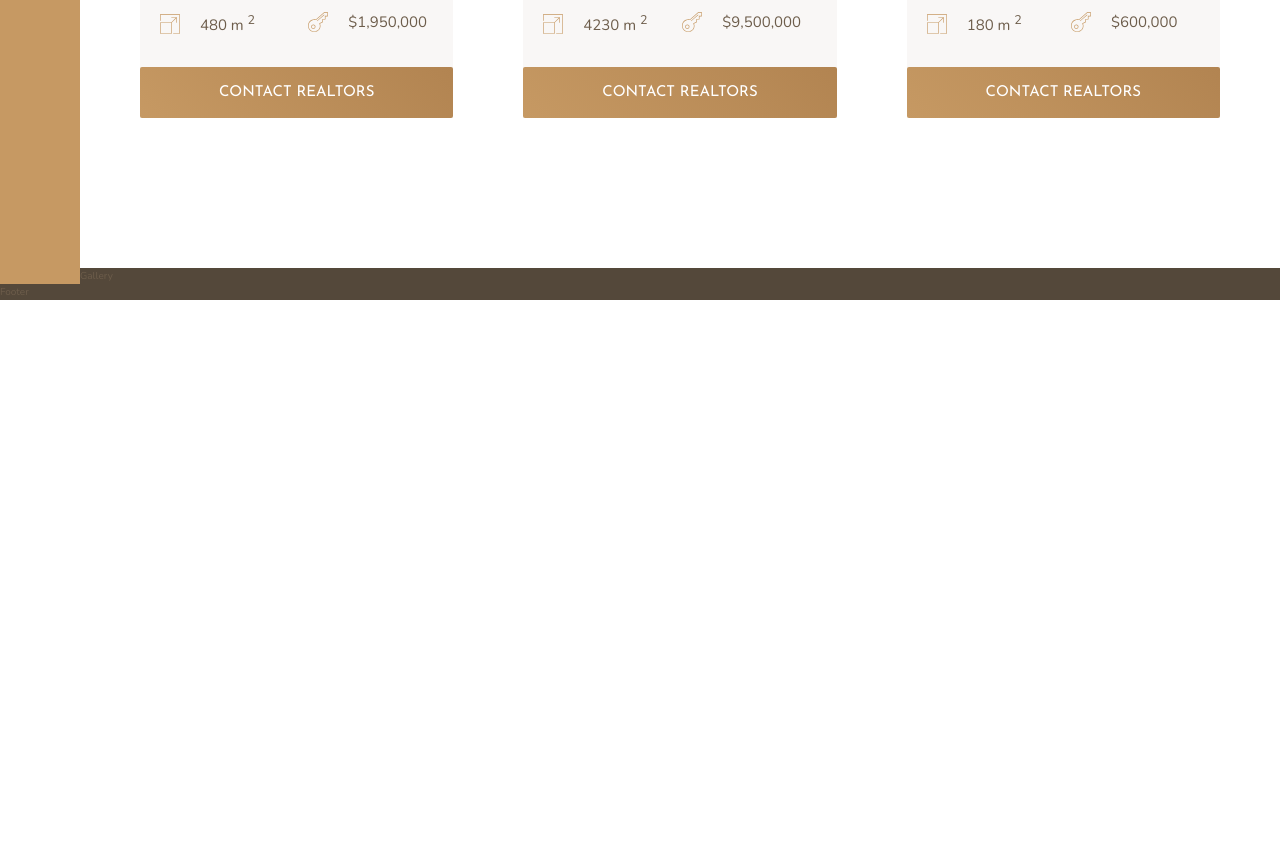
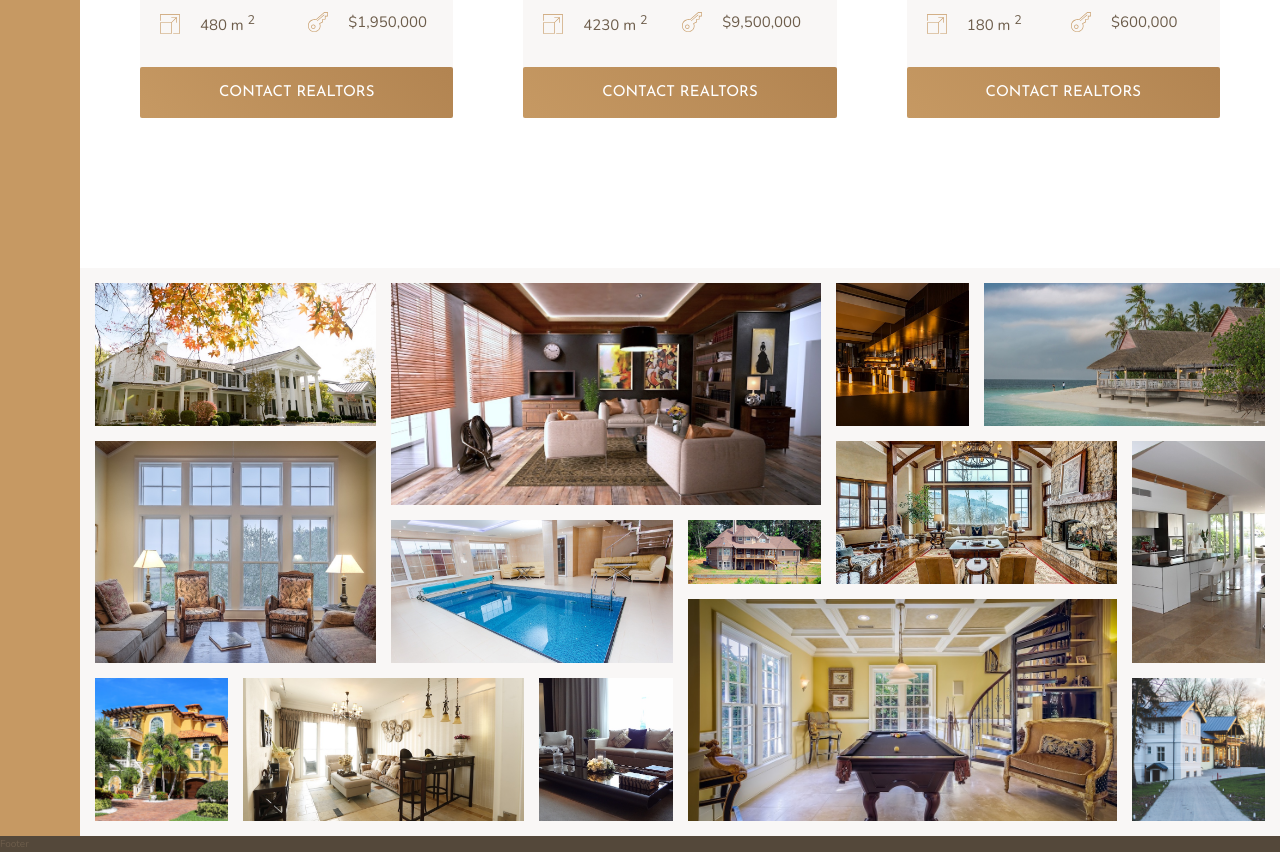
Before and after one commit to solomon54/ETHome, a website: page index.html in a window 1280 px wide. Shown: the part 2856-3708 px from the top of the page. Before the commit the page ends 3156 px from the top, so only its background shows below. Drawn offline with nearby package versions, Linux system fonts and the light colour scheme.

Commit message:
set a gallery image and format them

```diff
--- a/index.html
+++ b/index.html
@@ -323,7 +323,62 @@
     </section>
 
 
-    <section class="gallery">Gallery</section>
+    <section class="gallery">
+        <figure class="gallery__item gallery__item--1">
+            <img src="img/gal-1.jpeg" alt="Gallery Photo 1" class="gallery__img">
+        </figure>
+        <figure class="gallery__item gallery__item--2">
+            <img src="img/gal-2.jpeg" alt="Gallery Photo 2" class="gallery__img">
+        </figure>
+        <figure class="gallery__item gallery__item--3">
+
+            <img src="img/gal-3.jpeg" alt="Gallery Photo 3" class="gallery__img">
+
+        </figure>
+        <figure class="gallery__item gallery__item--4">
+            <img src="img/gal-4.jpeg" alt="Gallery Photo 4" class="gallery__img">
+        </figure>
+        <figure class="gallery__item gallery__item--5">
+            <img src="img/gal-5.jpeg" alt="Gallery Photo 5" class="gallery__img">
+        </figure>
+        <figure class="gallery__item gallery__item--6">
+
+            <img src="img/gal-6.jpeg" alt="Gallery Photo 6" class="gallery__img">
+
+        </figure>
+        <figure class="gallery__item gallery__item--7">
+            <img src="img/gal-7.jpeg" alt="Gallery Photo 7" class="gallery__img">
+        </figure>
+        <figure class="gallery__item gallery__item--8">
+            <img src="img/gal-8.jpeg" alt="Gallery Photo 8" class="gallery__img">
+        </figure>
+        <figure class="gallery__item gallery__item--9">
+
+            <img src="img/gal-9.jpeg" alt="Gallery Photo 9" class="gallery__img">
+
+        </figure>
+        <figure class="gallery__item gallery__item--10">
+            <img src="img/gal-10.jpeg" alt="Gallery Photo 10" class="gallery__img">
+        </figure>
+        <figure class="gallery__item gallery__item--11">
+            <img src="img/gal-11.jpeg" alt="Gallery Photo 11" class="gallery__img">
+        </figure>
+        <figure class="gallery__item gallery__item--12">
+
+            <img src="img/gal-12.jpeg" alt="Gallery Photo 12" class="gallery__img">
+
+        </figure>
+        <figure class="gallery__item gallery__item--13">
+
+            <img src="img/gal-13.jpeg" alt="Gallery Photo 13" class="gallery__img">
+
+        </figure>
+        <figure class="gallery__item gallery__item--14">
+
+            <img src="img/gal-14.jpeg" alt="Gallery Photo 14" class="gallery__img">
+
+        </figure>
+    </section>
     <footer class="footer">Footer</footer>
 </body>
 
--- a/package.json
+++ b/package.json
@@ -23,6 +23,6 @@
   },
   "repository": {
     "type": "git",
-    "url": "Nexter"
+    "url": "https://github.com/solomon54/ETHome.git"
   }
 }
--- a/sass/_gallery.scss
+++ b/sass/_gallery.scss
@@ -1,4 +1,76 @@
 .gallery {
-  background-color: $color-grey-dark-1;
+  background-color: $color-grey-light-1;
   grid-column: full-start/full-end;
+
+  display: grid;
+  grid-template-columns: repeat(8, 1fr);
+  grid-template-rows: repeat(7, 5vw);
+  grid-gap: 1.5rem;
+  padding: 1.5rem;
+
+  &__item {
+    &--1 {
+      grid-row: 1 / span 2;
+      grid-column: 1 / span 2;
+    }
+    &--2 {
+      grid-row: 1 / span 3;
+      grid-column: 3 / span 3;
+    }
+    &--3 {
+      grid-row: 1 / span 2;
+      grid-column: 6 / span 1;
+    }
+    &--4 {
+      grid-row: 1 / span 2;
+      grid-column: 7 / span 2;
+    }
+    &--5 {
+      grid-row: 3 / span 3;
+      grid-column: 1 / span 2;
+    }
+    &--6 {
+      grid-column: 3 / 5;
+      grid-row: 4/ 6;
+    }
+    &--7 {
+      grid-column: 5/6;
+      grid-row: 4/5;
+    }
+    &--8 {
+      grid-column: 6/8;
+      grid-row: 3/5;
+    }
+    &--9 {
+      grid-column: 8/9;
+      grid-row: 3/6;
+    }
+    &--10 {
+      grid-row: 6/8;
+      grid-column: 1 / 2;
+    }
+    &--11 {
+      grid-row: 6/8;
+      grid-column: 2 / 4;
+    }
+    &--12 {
+      grid-row: 6/8;
+      grid-column: 4/5;
+    }
+    &--13 {
+      grid-row: 5/8;
+      grid-column: 5/8;
+    }
+    &--14 {
+      grid-row: 6/8;
+      grid-column: 8/9;
+    }
+  }
+
+  &__img {
+    display: block;
+    object-fit: cover;
+    width: 100%;
+    height: 100%;
+  }
 }
```
Also changed, not shown: css/style.css, 1 other file.
